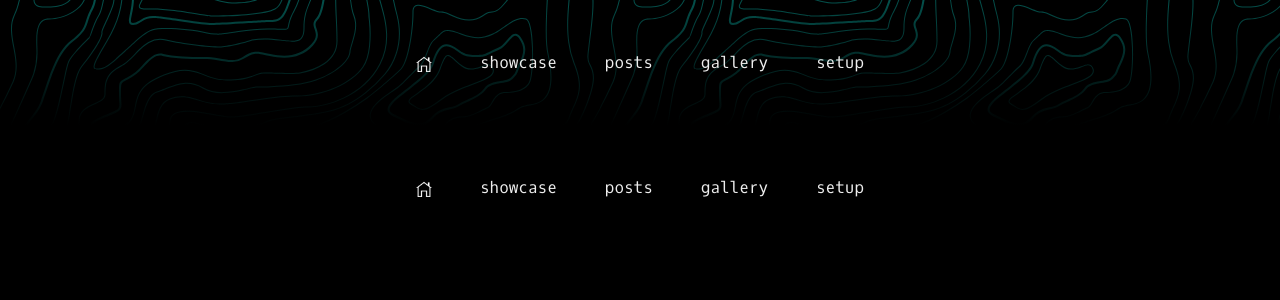
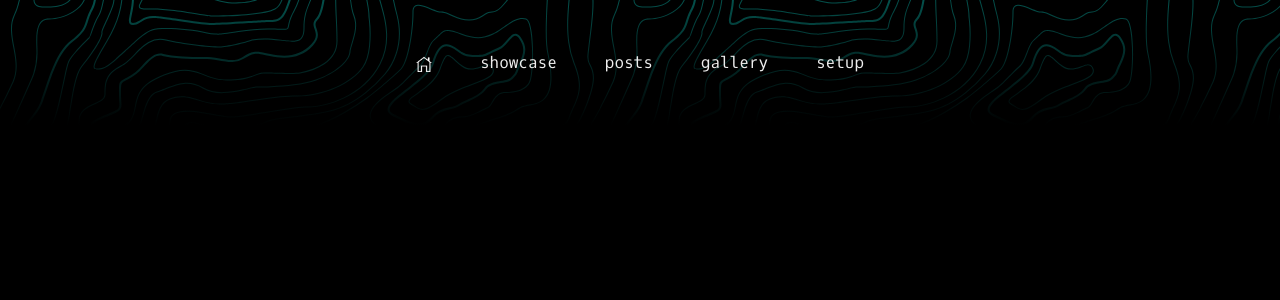
Before and after one commit to s7uck/s7uck.github.io, a Jekyll site: the page built from gallery.markdown, in a window 1280 px wide. Shown: the top 300 px of the page. Built offline with Jekyll 4.4.1, drawn with Linux system fonts in a browser that asks for light colours.

Commit message:
Remove hardcoded navbar

```diff
--- a/_layouts/page.html
+++ b/_layouts/page.html
@@ -2,18 +2,6 @@
 layout: default
 ---
 
-<header>
-	<nav>
-		<menu>
-			<li><a href=/ title="home"><img src="/images/home.webp" alt="home"></a>
-			<li><a href=/showcase>showcase</a>
-			<li><a href=/posts>posts</a>
-			<li><a href=/gallery>gallery</a>
-			<li><a href=/setup>setup</a>
-		</menu>
-	</nav>
-</header>
-
 <main{% if page.listing %} class="list"{% endif %}>
 	{{ content }}
 </main>
```
